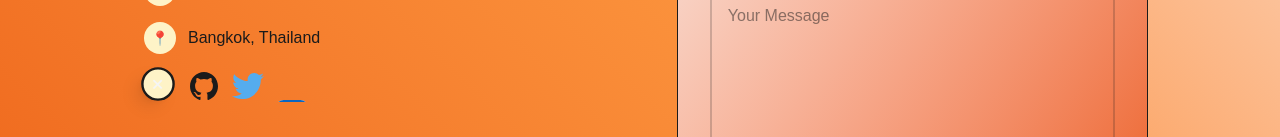
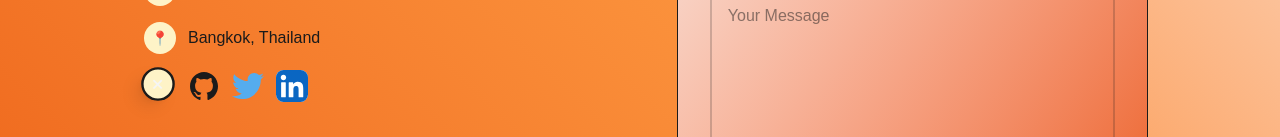
Before and after one commit to OrionLynn19/Orion-Portfolio, a Next.js app: page /contact in a window 1280 px wide. Both pictures are taken after a click on the button "Show social links". Shown: the part 663-800 px from the top of the page. Built offline with nearby package versions, Linux system fonts and the light colour scheme.

Commit message:
tune contact

```diff
--- a/src/app/contact/page.tsx
+++ b/src/app/contact/page.tsx
@@ -108,7 +108,7 @@ const Contact = () => {
                                             rel="noopener noreferrer"
                                             variants={{
                                                 open: { x: 0, opacity: 1 },
-                                                closed: { y: 30, opacity: 0 }
+                                                closed: { x: 30, opacity: 0 }
                                             }}
                                             transition={{ type: "spring", stiffness: 300, damping: 20 }}
                                         >
```
